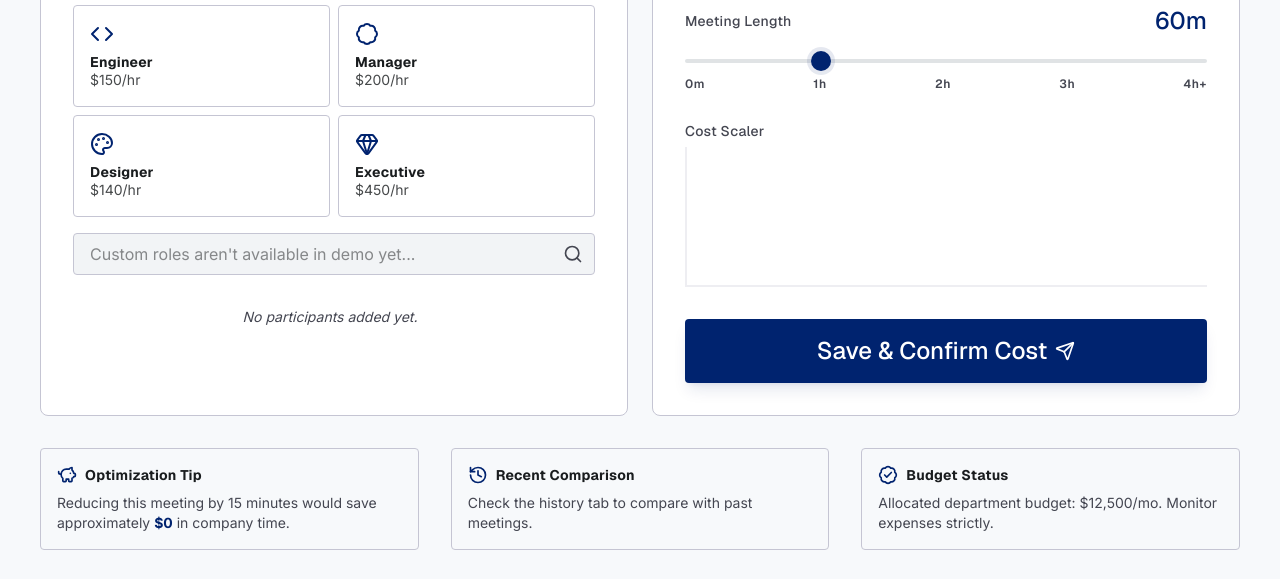
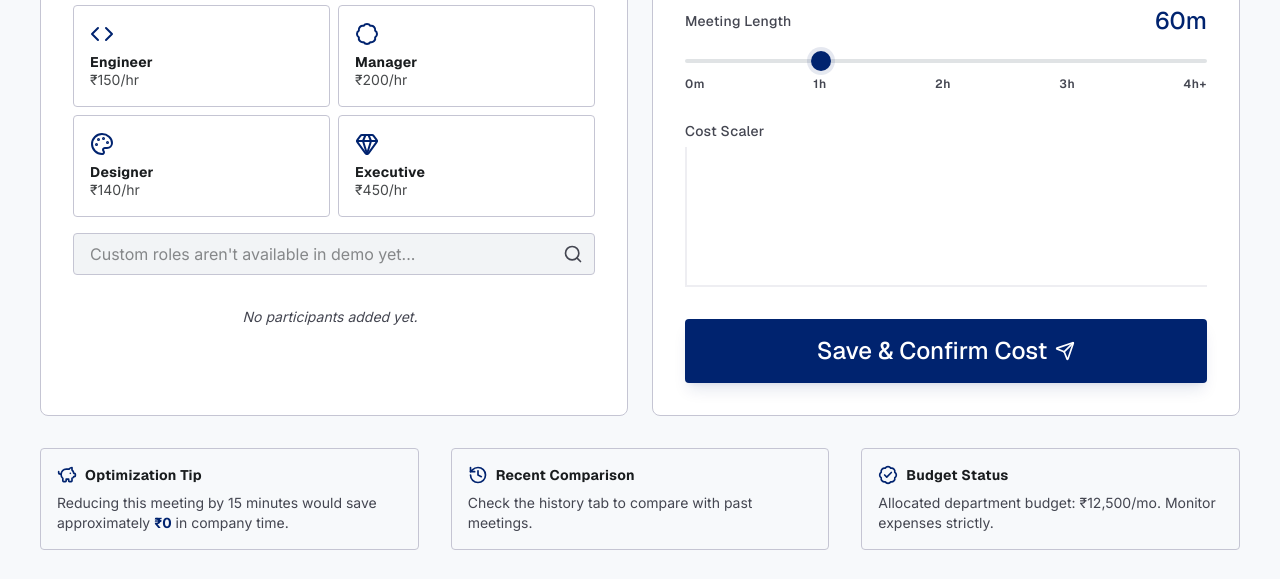
Before and after one commit to VidhuVi/cost-sync, a Next.js app: page / in a window 1280 px wide. Shown: the part 691-1270 px from the top of the page. Built offline with nearby package versions, Linux system fonts and the light colour scheme.

Commit message:
feat: localize currency from USD to INR

```diff
--- a/src/app/history/page.tsx
+++ b/src/app/history/page.tsx
@@ -69,7 +69,7 @@ export default async function HistoryPage() {
                   </div>
                   <div className="text-right ml-4">
                     <span className="font-display-lg text-2xl font-bold text-primary">
-                      ${meeting.totalCost.toFixed(2)}
+                      ₹{meeting.totalCost.toFixed(2)}
                     </span>
                   </div>
                 </div>
--- a/src/app/page.tsx
+++ b/src/app/page.tsx
@@ -106,7 +106,7 @@ export default function Home() {
           <div className="col-span-12 lg:col-span-8 glass-card rounded-xl p-stack-lg flex flex-col justify-center items-center relative overflow-hidden min-h-[320px]">
             <span className="font-label-md text-label-md uppercase tracking-widest text-on-surface-variant mb-unit">Current Estimated Investment</span>
             <div className="flex items-baseline gap-unit">
-              <span className="font-display-lg text-display-lg text-on-surface-variant opacity-50">$</span>
+              <span className="font-display-lg text-display-lg text-on-surface-variant opacity-50">₹</span>
               <span className="font-display-lg text-[80px] font-bold text-primary leading-none transition-all duration-500 ease-out">
                 {totalCost.toLocaleString('en-US', { minimumFractionDigits: 2, maximumFractionDigits: 2 })}
               </span>
@@ -173,7 +173,7 @@ export default function Home() {
               >
                 <Code className="text-primary mb-unit w-6 h-6" />
                 <span className="font-label-md text-label-md font-bold">Engineer</span>
-                <span className="font-body-sm text-body-sm text-on-surface opacity-80">$150/hr</span>
+                <span className="font-body-sm text-body-sm text-on-surface opacity-80">₹150/hr</span>
               </button>
               <button
                 className="flex flex-col items-start p-stack-md border border-outline-variant rounded-lg hover:border-primary hover:bg-primary/5 transition-all duration-300 ease-out text-left"
@@ -181,7 +181,7 @@ export default function Home() {
               >
                 <Badge className="text-primary mb-unit w-6 h-6" />
                 <span className="font-label-md text-label-md font-bold">Manager</span>
-                <span className="font-body-sm text-body-sm text-on-surface opacity-80">$200/hr</span>
+                <span className="font-body-sm text-body-sm text-on-surface opacity-80">₹200/hr</span>
               </button>
               <button
                 className="flex flex-col items-start p-stack-md border border-outline-variant rounded-lg hover:border-primary hover:bg-primary/5 transition-all duration-300 ease-out text-left"
@@ -189,7 +189,7 @@ export default function Home() {
               >
                 <Palette className="text-primary mb-unit w-6 h-6" />
                 <span className="font-label-md text-label-md font-bold">Designer</span>
-                <span className="font-body-sm text-body-sm text-on-surface opacity-80">$140/hr</span>
+                <span className="font-body-sm text-body-sm text-on-surface opacity-80">₹140/hr</span>
               </button>
               <button
                 className="flex flex-col items-start p-stack-md border border-outline-variant rounded-lg hover:border-primary hover:bg-primary/5 transition-all duration-300 ease-out text-left"
@@ -197,7 +197,7 @@ export default function Home() {
               >
                 <Gem className="text-primary mb-unit w-6 h-6" />
                 <span className="font-label-md text-label-md font-bold">Executive</span>
-                <span className="font-body-sm text-body-sm text-on-surface opacity-80">$450/hr</span>
+                <span className="font-body-sm text-body-sm text-on-surface opacity-80">₹450/hr</span>
               </button>
             </div>
             <div className="relative">
@@ -217,7 +217,7 @@ export default function Home() {
                   <div key={p.id} className="flex justify-between items-center p-stack-sm bg-surface rounded-lg border border-outline-variant/30 animate-in fade-in slide-in-from-left-4 duration-500 ease-out">
                     <div className="flex items-center gap-unit">
                         <span className="font-label-md text-label-md font-bold">{p.name}</span>
-                        <span className="font-body-sm text-body-sm text-on-surface-variant">${p.hourlyRate}/hr</span>
+                        <span className="font-body-sm text-body-sm text-on-surface-variant">₹{p.hourlyRate}/hr</span>
                     </div>
                     <button onClick={() => removeAttendee(p.id)} className="text-error/60 hover:text-error transition-colors">
                       <X className="w-5 h-5" />
@@ -278,7 +278,7 @@ export default function Home() {
               <span className="font-label-md text-label-md font-bold">Optimization Tip</span>
             </div>
             <p className="font-body-sm text-body-sm text-on-surface-variant">
-              Reducing this meeting by 15 minutes would save approximately <span className="font-bold text-primary">${((totalCost / meetingContext.durationInMinutes) * 15 || 0).toFixed(0)}</span> in company time.
+              Reducing this meeting by 15 minutes would save approximately <span className="font-bold text-primary">₹{((totalCost / meetingContext.durationInMinutes) * 15 || 0).toFixed(0)}</span> in company time.
             </p>
           </div>
           <div className="p-stack-md bg-surface border border-outline-variant rounded-lg">
@@ -293,7 +293,7 @@ export default function Home() {
               <BadgeCheck className="text-primary w-5 h-5" />
               <span className="font-label-md text-label-md font-bold">Budget Status</span>
             </div>
-            <p className="font-body-sm text-body-sm text-on-surface-variant">Allocated department budget: $12,500/mo. Monitor expenses strictly.</p>
+            <p className="font-body-sm text-body-sm text-on-surface-variant">Allocated department budget: ₹12,500/mo. Monitor expenses strictly.</p>
           </div>
         </div>
       </main>
```
Also changed, not shown: 2 other files (tests, documents, lock files or other folders).
